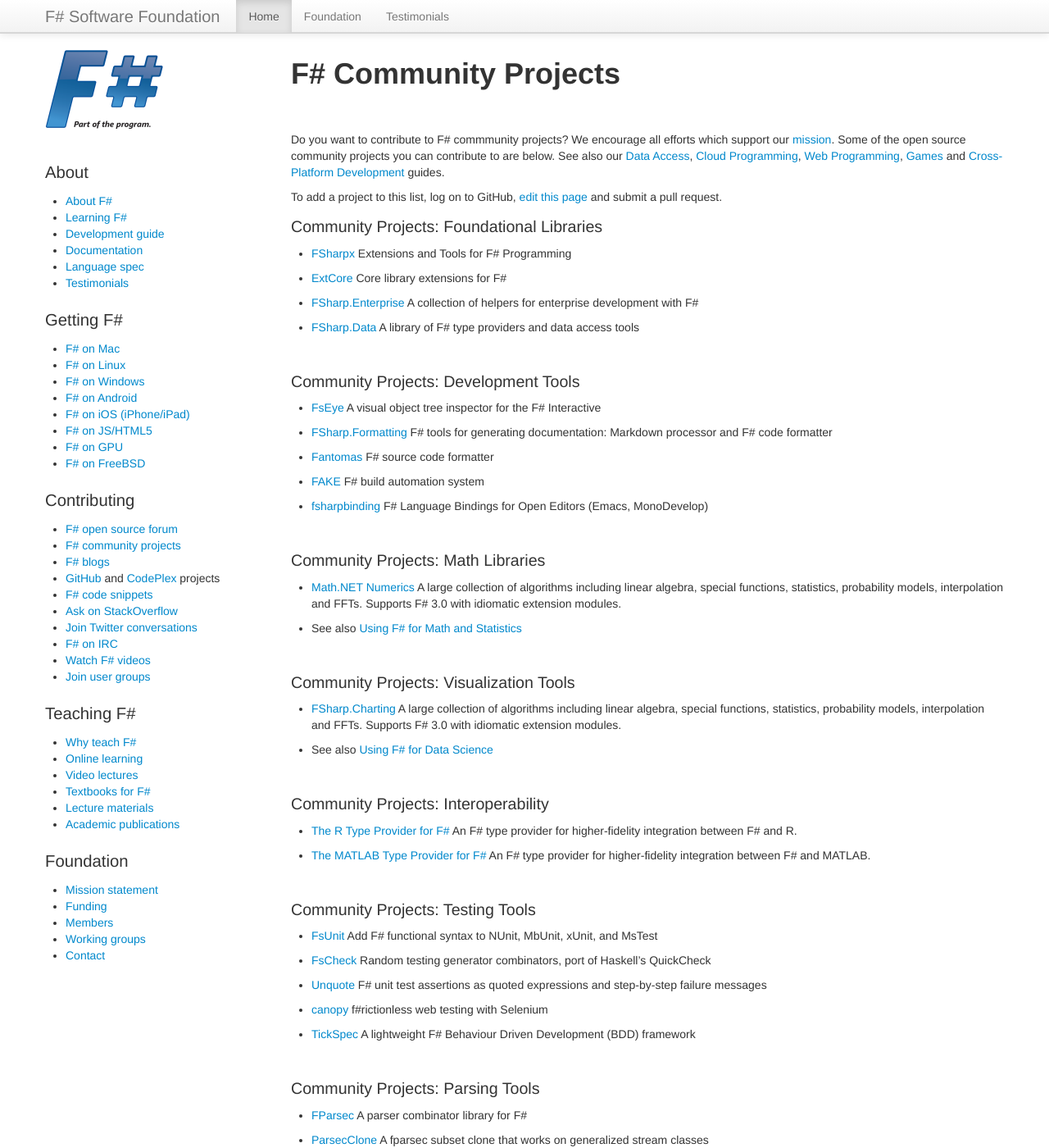
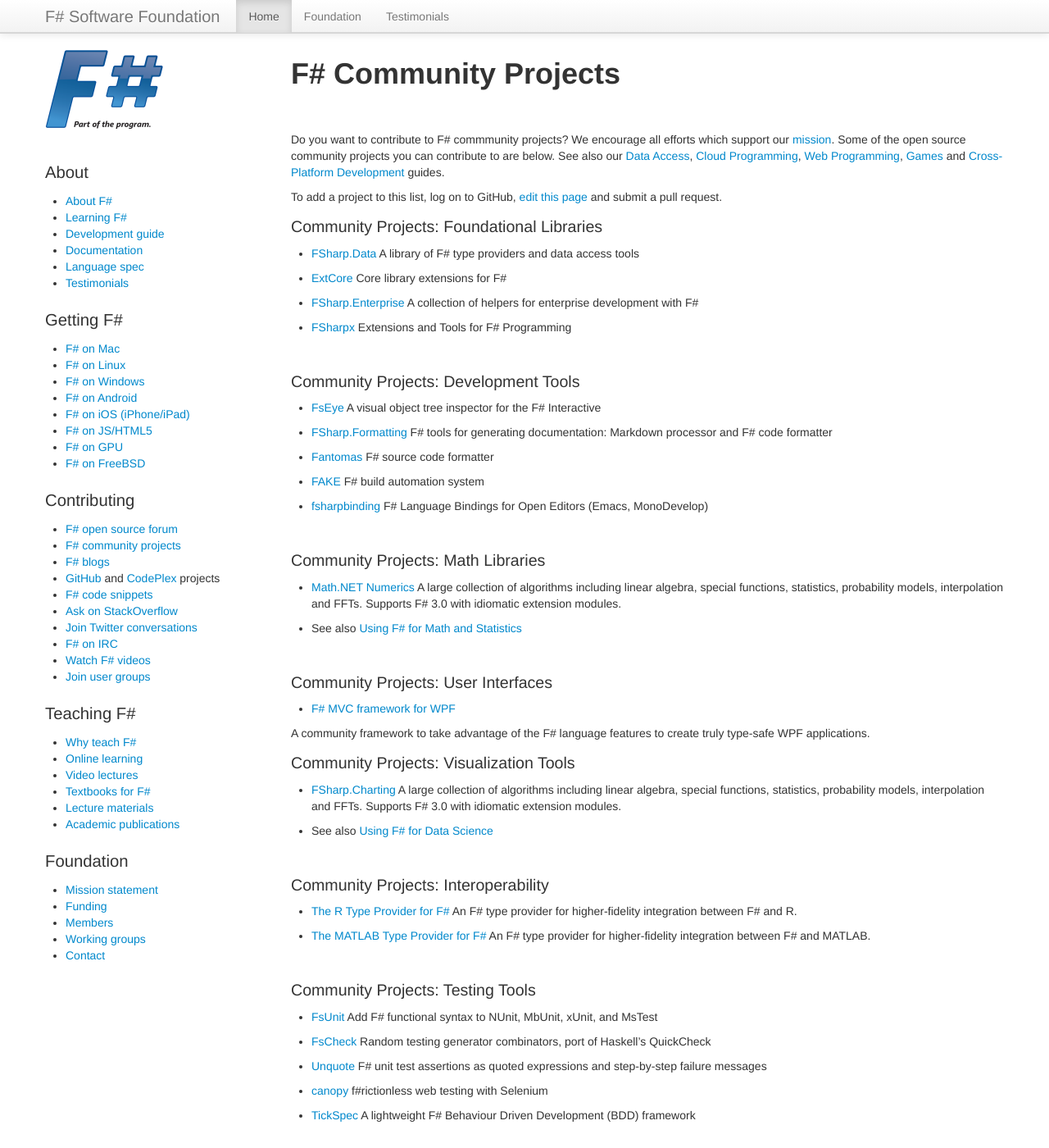
Before and after one commit to fsharp/fsharp.org, a Jekyll site: the page built from use/osprojects/index.md, in a window 1280 px wide and 1400 px high. Shown: the whole window at 82% size. Built offline with Jekyll 4.4.1, drawn with Linux system fonts in a browser that asks for light colours; nearby versions of some CDN libraries; some web fonts are replaced; comment, search, counter and statistics services are not loaded.

Commit message:
Update index.md

```diff
--- a/use/osprojects/index.md
+++ b/use/osprojects/index.md
@@ -14,13 +14,13 @@
 
 ### Community Projects: Foundational Libraries
 
-*  [FSharpx](https://github.com/fsharp/fsharpx]) Extensions and Tools for F# Programming
+*  [FSharp.Data](https://github.com/fsharp/FSharp.Data) A library of F# type providers and data access tools
 
 *  [ExtCore](https://github.com/jack-pappas/ExtCore) Core library extensions for F#
 
 *  [FSharp.Enterprise](https://github.com/colinbull/FSharp.Enterprise) A collection of helpers for enterprise development with F#
 
-*  [FSharp.Data](https://github.com/fsharp/FSharp.Data) A library of F# type providers and data access tools
+*  [FSharpx](https://github.com/fsharp/fsharpx]) Extensions and Tools for F# Programming
 
 <br />
 
@@ -48,9 +48,16 @@
 
 <br />
 
+### Community Projects: User Interfaces
+
+* [F# MVC framework for WPF](https://github.com/dmitry-a-morozov/fsharp-wpf-mvc-series/)
+
+A community framework to take advantage of the F# language features to create truly type-safe WPF applications.
+
+
 ### Community Projects: Visualization Tools
 
-*  [FSharp.Charting](http://numerics.mathdotnet.com/) A large collection of algorithms including linear algebra, special functions, statistics, probability models, interpolation and FFTs. Supports F# 3.0 with idiomatic extension modules.
+* [FSharp.Charting](http://numerics.mathdotnet.com/) A large collection of algorithms including linear algebra, special functions, statistics, probability models, interpolation and FFTs. Supports F# 3.0 with idiomatic extension modules.
 
 *  See also [Using F# for Data Science](/data-science)
 
```
